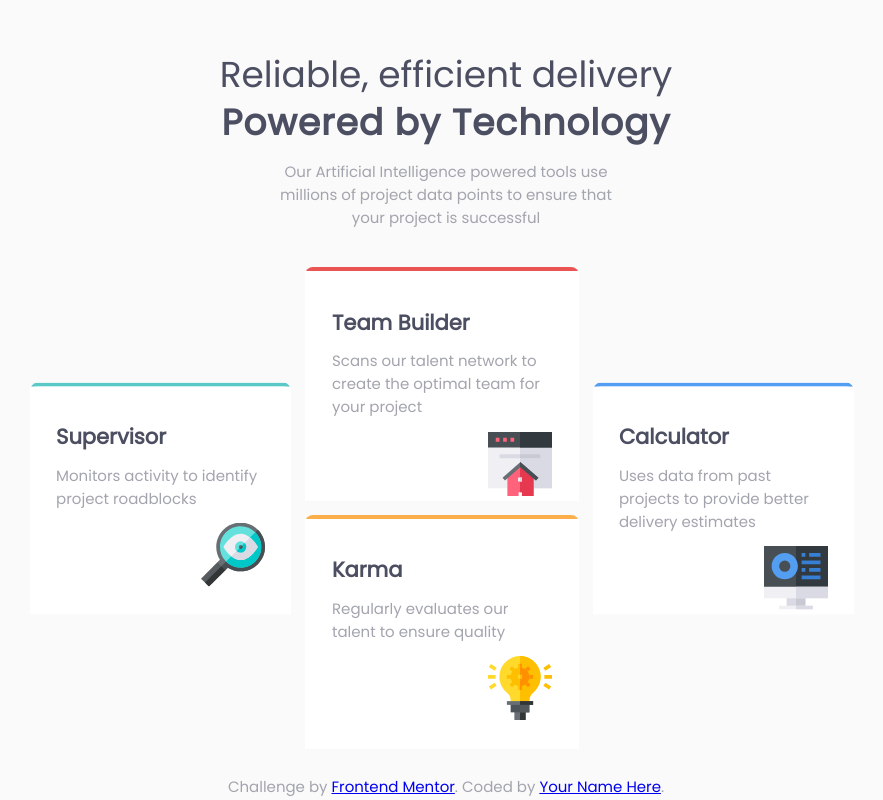
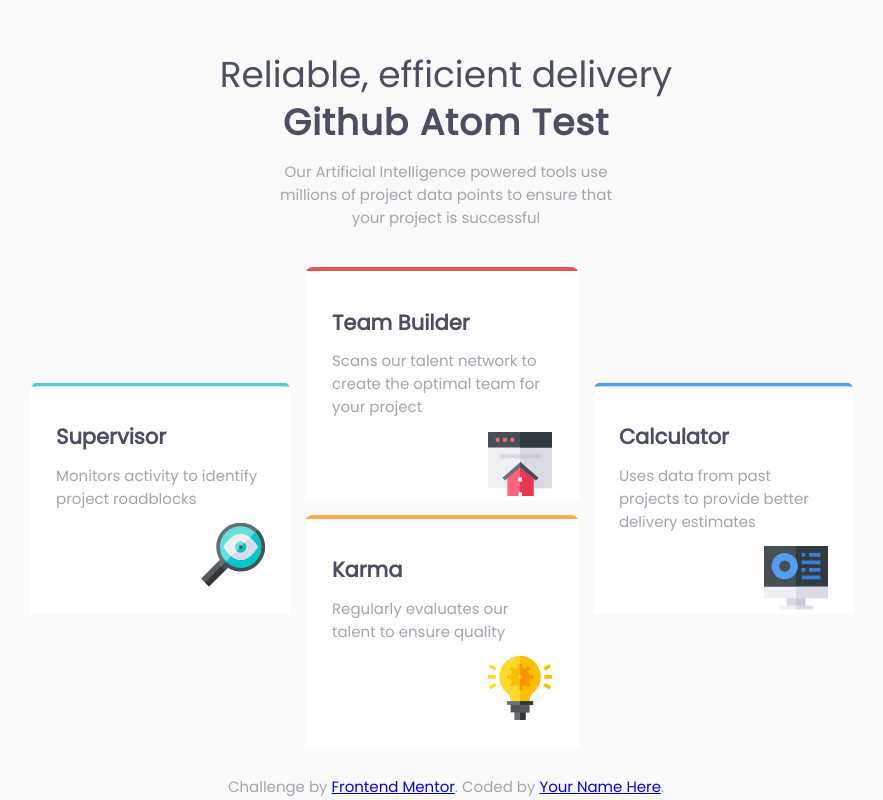
Before and after one commit to cypher618/Four-Card-Feature-Challenge, a plain HTML site: page index.html in a window 1280 px wide. Shown: the whole page, without its empty margins (194-1077 px from the left). Drawn offline with Linux system fonts and the light colour scheme.

Commit message:
Atom to Github repo code update test

```diff
--- a/index.html
+++ b/index.html
@@ -18,7 +18,7 @@
   <div class="heading">
     <h1>
       Reliable, efficient delivery
-      <span>Powered by Technology</span>
+      <span>Github Atom Test</span>
     </h1>
 
     <p>Our Artificial Intelligence powered tools use millions of project data points to ensure that your project is successful</p>
```
